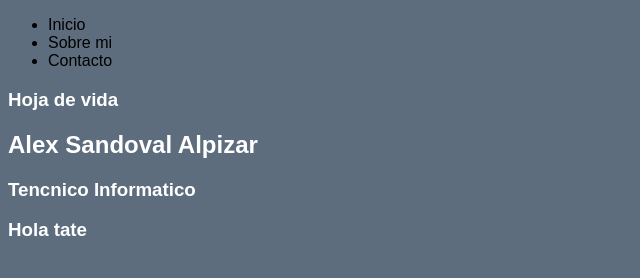
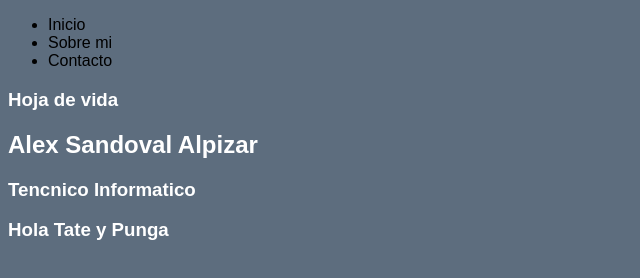
Before and after one commit to alex2910cr/alex2910cr.github.io, a plain HTML site: page index.html in a window 1280 px wide. Shown: the full height of the page, 0-640 px from the left. Drawn offline with Linux system fonts and the light colour scheme.

Commit message:
Update index.html

```diff
--- a/index.html
+++ b/index.html
@@ -24,7 +24,7 @@
                     <h1>Hoja de vida</h1>
                     <h2>Alex Sandoval Alpizar</h2>
                     <h3>Tencnico Informatico</h3>
-                    <h3>Hola tate</h3>
+                    <h3>Hola Tate y Punga</h3>
                     </div>
                 </section>
             </article>
```
